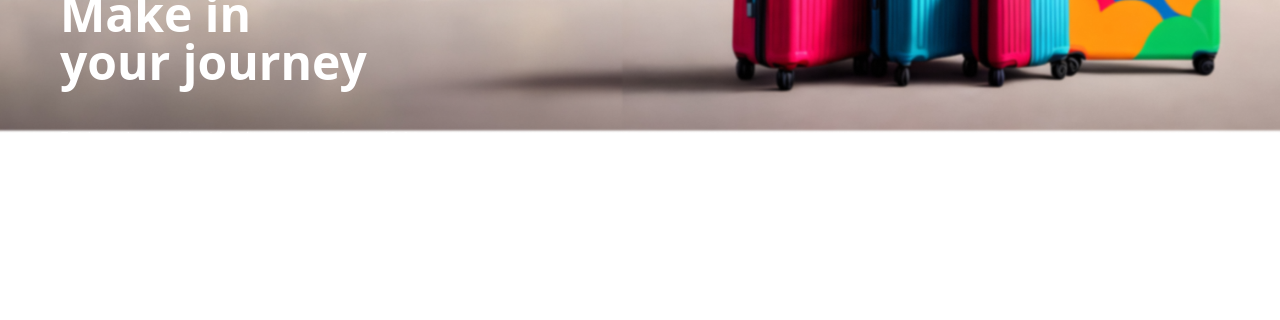
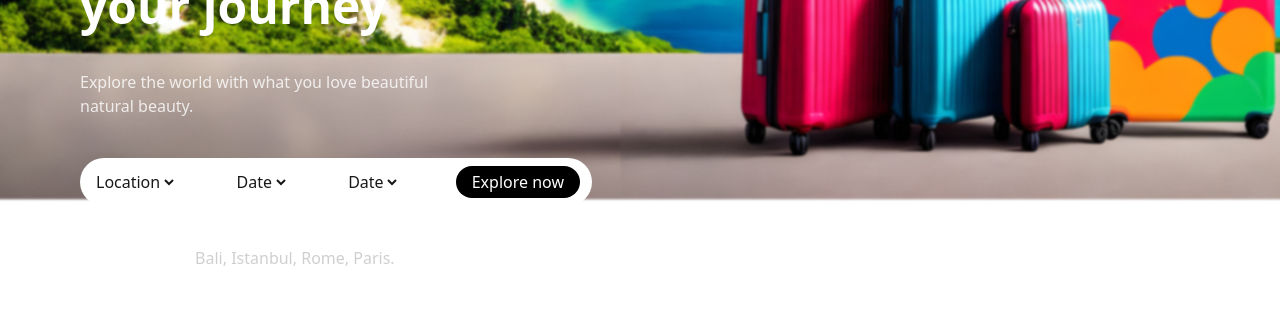
Before and after one commit to anteneh83/G1_Capstone_Project, a React (Vite) app: page / in a window 1280 px wide. Shown: the part 598-918 px from the top of the page. Built offline with nearby package versions, Linux system fonts and the light colour scheme.

Commit message:
add hero section for home page

```diff
--- a/src/components/Header.jsx
+++ b/src/components/Header.jsx
@@ -6,8 +6,8 @@ import header from "../assets/header.png";
 const Header = () => {
 	return (
 		<div
-			className="bg-contain w-full h-screen bg-no-repeat"
-			style={{ backgroundImage: `url(${header})` }}
+			className="bg-cover bg-center  h-screen"
+			style={{ backgroundImage: `url(${header})`, }}
 		>
 			<Navbar />
 			<Hero />
--- a/src/components/Hero.jsx
+++ b/src/components/Hero.jsx
@@ -2,15 +2,36 @@ import React from "react";
 
 const Hero = () => {
 	return (
-		<div className="h-screen opacity-100 flex flex-col gap-10 items-left justify-center pl-15">
-				<h1 className="text-white text-5xl font-bold">
-					Make in <br />
-					your journey
-				</h1>
-        <p className="text-white"  >Explore the world with what you love beautiful <br /> natural beauty.</p>
-      <div>
+		<div className="h-screen opacity-100 flex flex-col gap-10 items-left justify-center pl-20">
+			<h1 className="text-white text-5xl font-bold">
+				Make in <br />
+				your journey
+			</h1>
+			<p className="text-white opacity-80">
+				Explore the world with what you love beautiful <br /> natural
+				beauty.
+			</p>
+			<div className="bg-white w-lg h-12 flex rounded-4xl px-3 justify-between items-center">
+				<select className="">
+					<option>Location</option>
+				</select>
 
-      </div>
+				<select defaultValue="Pick a date" className="">
+					<option>Date</option>
+				</select>
+				<select defaultValue="Pick a color" className="">
+					<option>Date</option>
+				</select>
+				<button className="bg-black text-white rounded-2xl py-1 px-4">
+					Explore now
+				</button>
+			</div>
+			<p className="text-white">
+				Popular Place :{" "}
+				<span className="text-[#CFCFCF]">
+					Bali, Istanbul, Rome, Paris.
+				</span>{" "}
+			</p>
 		</div>
 	);
 };
--- a/src/components/Navbar.jsx
+++ b/src/components/Navbar.jsx
@@ -13,13 +13,14 @@ const Navbar = () => {
 					<NavLink to="/" className="">
 						<img className="" src={logo1} alt="logo" />
 					</NavLink>
-                    <div className="dropdown ml-6">
-						<label tabIndex={0} className="btn btn-ghost lg:hidden">
+
+					<div className="dropdown dropdown-center pl-10 ml-6">
+						<label tabIndex={0} className="btn btn-ghost pl-20 lg:hidden">
 							<FaBarsStaggered className="h-6 w-6" />
 						</label>
 						<ul
 							tabIndex={0}
-							className="menu menu-sm dropdown-content mt-3 z-[1] p-2 shadow bg-base-200 rounded-box w-23"
+							className="menu menu-sm dropdown-content mt-3 z-[1] p-2 shadow bg-base-200 rounded-box w-50"
 						>
 							<NavLinks />
 						</ul>
```
